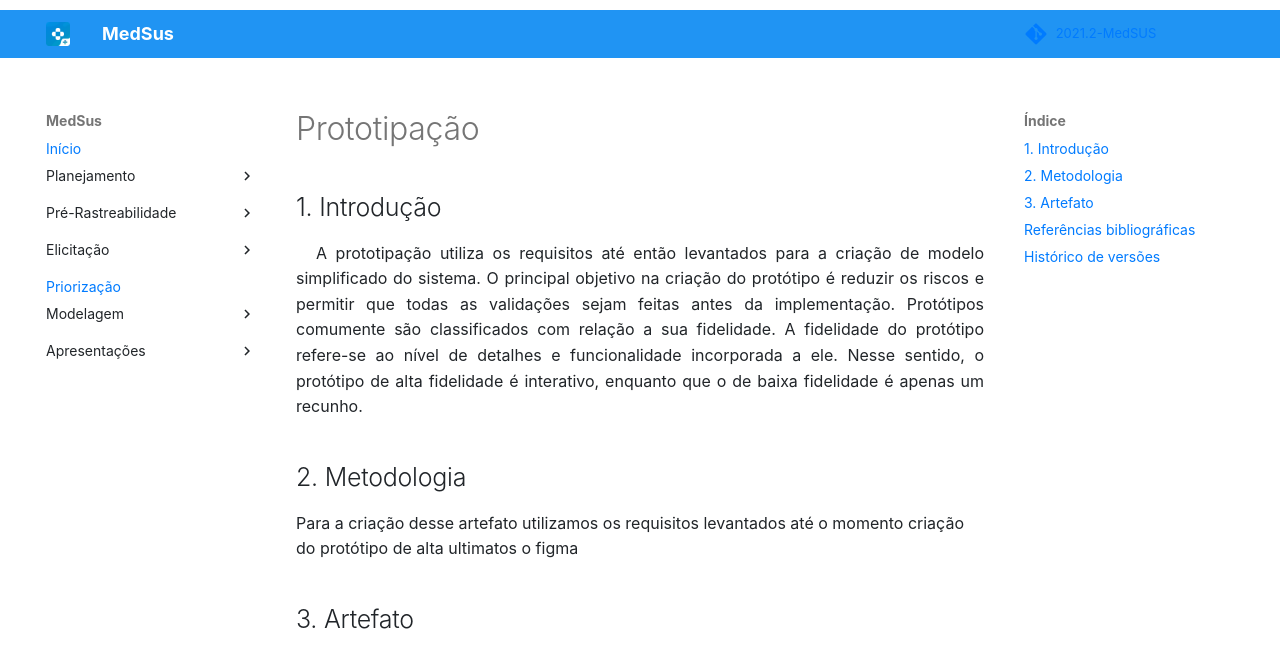
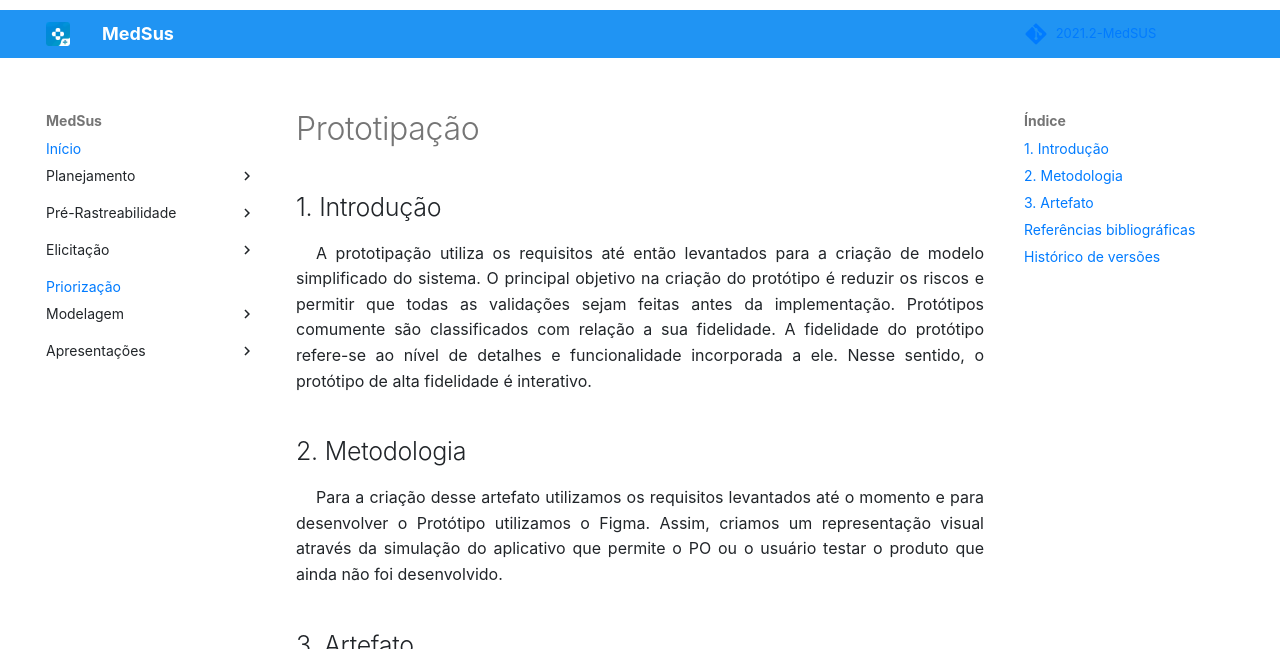
Before and after one commit to Requisitos-de-Software/2021.2-MedSUS, an MkDocs documentation site: the page built from docs/validation/prototyping.md, in a window 1280 px wide and 900 px high, cut to the strip 0-649 px from the top of the window. Built offline with MkDocs 1.6.1 and Material for MkDocs 9.7.7, drawn with Linux system fonts in a browser that asks for light colours; some web fonts are replaced; comment, search, counter and statistics services are not loaded.

Commit message:
Update metodology

```diff
--- a/docs/validation/prototyping.md
+++ b/docs/validation/prototyping.md
@@ -9,15 +9,12 @@ O principal objetivo na criação do protótipo é reduzir os riscos e permitir
 
 Protótipos comumente são classificados com relação a sua fidelidade.
 A fidelidade do protótipo refere-se ao nível de detalhes e funcionalidade incorporada a ele.
-Nesse sentido, o protótipo de alta fidelidade é interativo, enquanto que o de baixa fidelidade é apenas um recunho.
+Nesse sentido, o protótipo de alta fidelidade é interativo.
 </p>
 
 ## 2. Metodologia
-
-Para a criação desse artefato utilizamos os requisitos levantados até o momento criação do protótipo de alta ultimatos o figma
-
 <p style="text-indent: 20px; text-align: justify">
-
+Para a criação desse artefato utilizamos os requisitos levantados até o momento e para desenvolver o Protótipo utilizamos o Figma. Assim, criamos um representação visual através da simulação do aplicativo que permite o PO ou o usuário testar o produto que ainda não foi desenvolvido.
 </p>
 
 ## 3. Artefato
```
